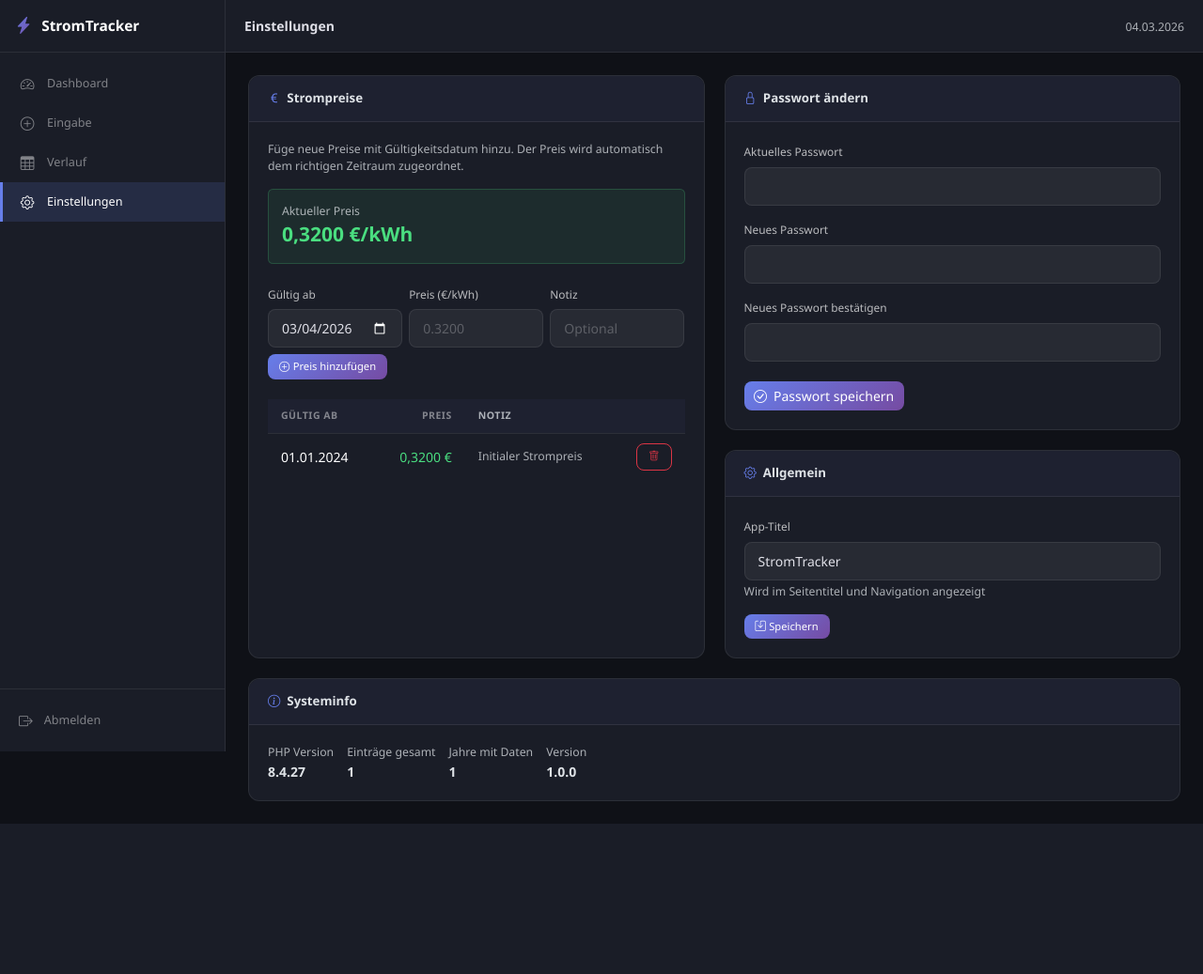
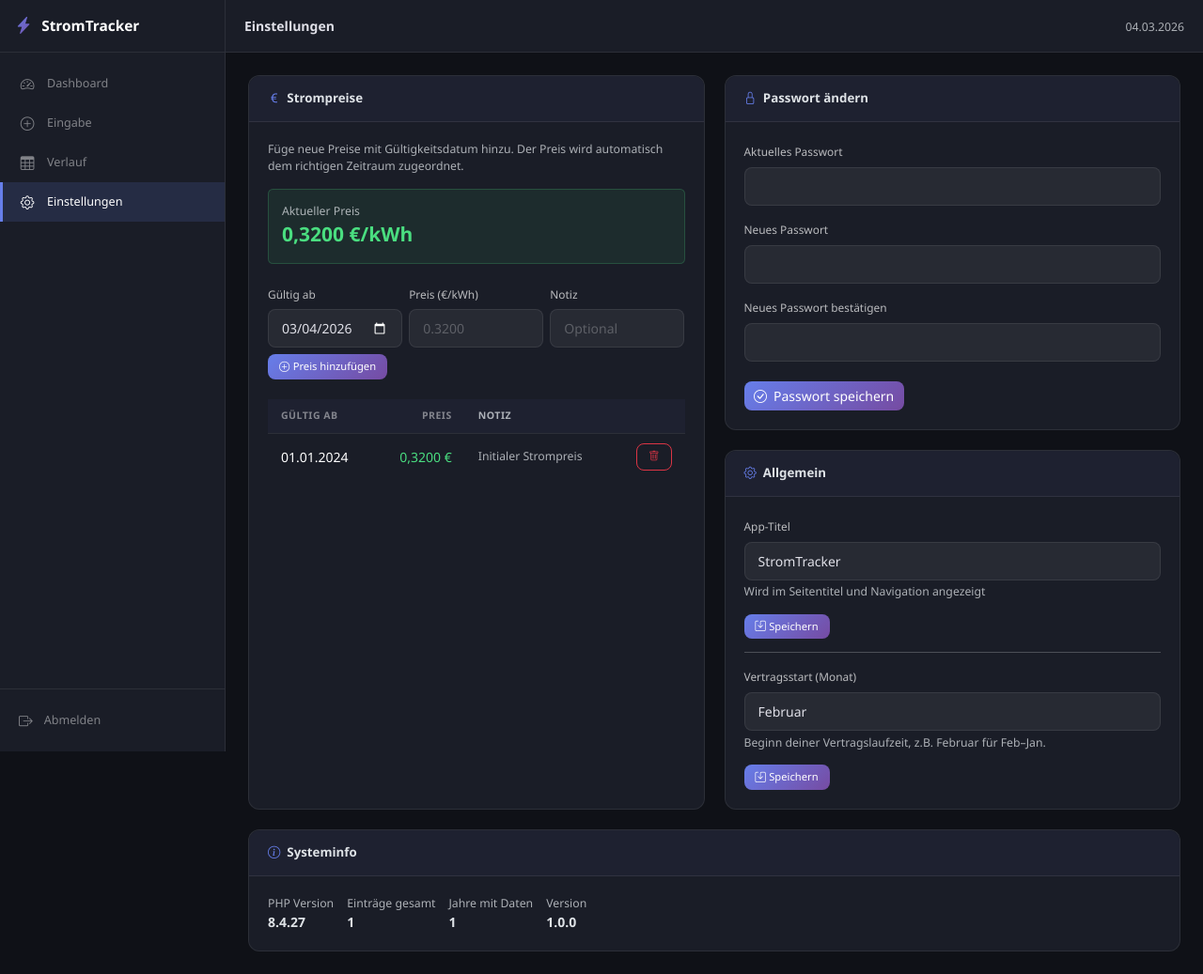
Before and after one commit to pww1980/stromtracker, a PHP site: page /settings.php in a window 1280 px wide. Shown: the whole page at 94% size. Before the commit the page ends 877 px from the top, so only its background shows below. Run offline with PHP 8.4, Linux system fonts and the light colour scheme; the visitor is signed in with stand-in values (Sample User, id 1); data comes from the database, SQL or seed files in the repository; tables that the repository leaves empty hold one stand-in row (values such as "Sample post"); some libraries are stand-ins or nearby versions.

Commit message:
Feature: Vertragsmonat in UI einstellbar (Einstellungen-Seite)
Der Vertragsstart-Monat kann jetzt in den Einstellungen geändert werden,
ohne die config.php anfassen zu müssen.

- settings.php: Dropdown (Jan–Dez) im Allgemein-Bereich
- api/settings.php: neue Action update_contract_month (1–12)
- settings.js: Handler speichert Auswahl per API
- functions.php: contractStartMonth() liest zuerst aus DB (settings-Tabelle),
  fällt auf CONTRACT_START_MONTH in config.php zurück

https://claude.ai/code/session_01RdVWP7AhWc8KAsfmFgH9PE

```diff
--- a/assets/js/settings.js
+++ b/assets/js/settings.js
@@ -62,6 +62,25 @@ document.addEventListener('DOMContentLoaded', () => {
     }
   });
 
+  // ── Contract start month ─────────────────────────────────────
+  document.getElementById('contractForm')?.addEventListener('submit', async (e) => {
+    e.preventDefault();
+    const alertBox = document.getElementById('contractAlert');
+    try {
+      await apiCall(BASE_PATH + '/api/settings.php', {
+        method: 'POST',
+        body: {
+          action:               'update_contract_month',
+          contract_start_month: parseInt(document.getElementById('contract_start_month').value),
+        },
+      });
+      showAlert(alertBox, 'Vertragsmonat gespeichert!', 'success');
+      setTimeout(() => location.reload(), 800);
+    } catch (err) {
+      showAlert(alertBox, err.message, 'danger');
+    }
+  });
+
   // ── App title ────────────────────────────────────────────────
   document.getElementById('titleForm')?.addEventListener('submit', async (e) => {
     e.preventDefault();
--- a/includes/functions.php
+++ b/includes/functions.php
@@ -97,8 +97,10 @@ function getAvailableYears(): array {
 
 // ─── Contract-year helpers ────────────────────────────────────────────────────
 
-/** Month (1–12) the billing/contract year starts. Configurable in config.php. */
+/** Month (1–12) the billing/contract year starts. DB setting takes priority over config.php. */
 function contractStartMonth(): int {
+    $fromDB = getSetting('contract_start_month', '');
+    if ($fromDB !== '') return max(1, min(12, (int)$fromDB));
     return defined('CONTRACT_START_MONTH') ? (int)CONTRACT_START_MONTH : 1;
 }
 
--- a/settings.php
+++ b/settings.php
@@ -4,8 +4,11 @@ $activePage = 'settings';
 require_once __DIR__ . '/includes/functions.php';
 require_once __DIR__ . '/includes/layout.php';
 
-$prices   = getAllPrices();
-$curPrice = getCurrentPrice();
+$prices            = getAllPrices();
+$curPrice          = getCurrentPrice();
+$contractMonth     = contractStartMonth();
+$monthNames        = ['', 'Januar','Februar','März','April','Mai','Juni',
+                         'Juli','August','September','Oktober','November','Dezember'];
 ?>
 
 <div class="row g-4">
@@ -122,6 +125,30 @@ $curPrice = getCurrentPrice();
             <i class="bi bi-save me-1"></i>Speichern
           </button>
         </form>
+
+        <hr class="my-3">
+
+        <!-- Contract start month -->
+        <div id="contractAlert" class="d-none mb-3"></div>
+        <form id="contractForm">
+          <div class="mb-3">
+            <label class="form-label">Vertragsstart (Monat)</label>
+            <select id="contract_start_month" class="form-select">
+              <?php for ($m = 1; $m <= 12; $m++): ?>
+              <option value="<?= $m ?>" <?= $m === $contractMonth ? 'selected' : '' ?>>
+                <?= $monthNames[$m] ?>
+                <?= $m === 1 ? '(Kalenderjahr)' : '' ?>
+              </option>
+              <?php endfor; ?>
+            </select>
+            <div class="form-text text-muted">
+              Beginn deiner Vertragslaufzeit, z.B. Februar für Feb–Jan.
+            </div>
+          </div>
+          <button type="submit" class="btn btn-primary btn-sm">
+            <i class="bi bi-save me-1"></i>Speichern
+          </button>
+        </form>
       </div>
     </div>
   </div>
```
Also changed, not shown: api/settings.php (+8 -0 lines).
